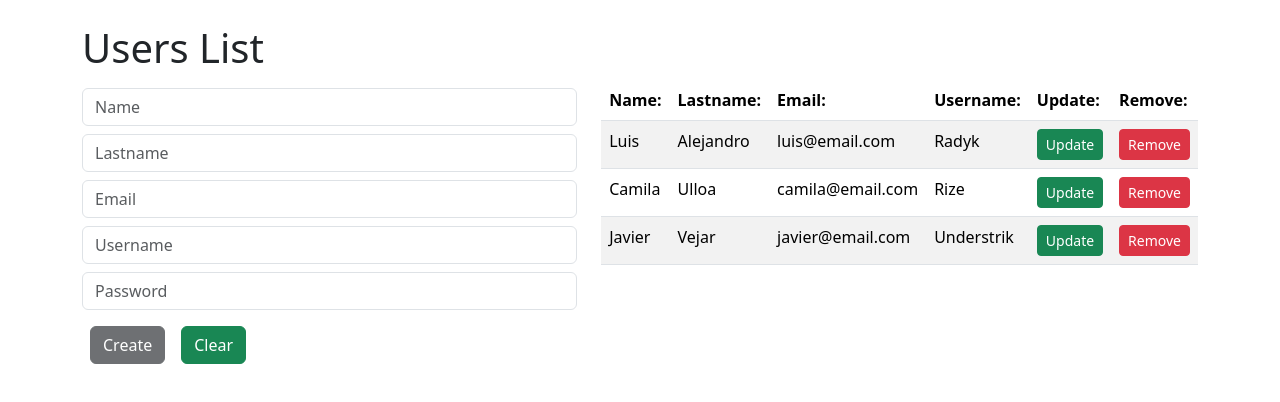
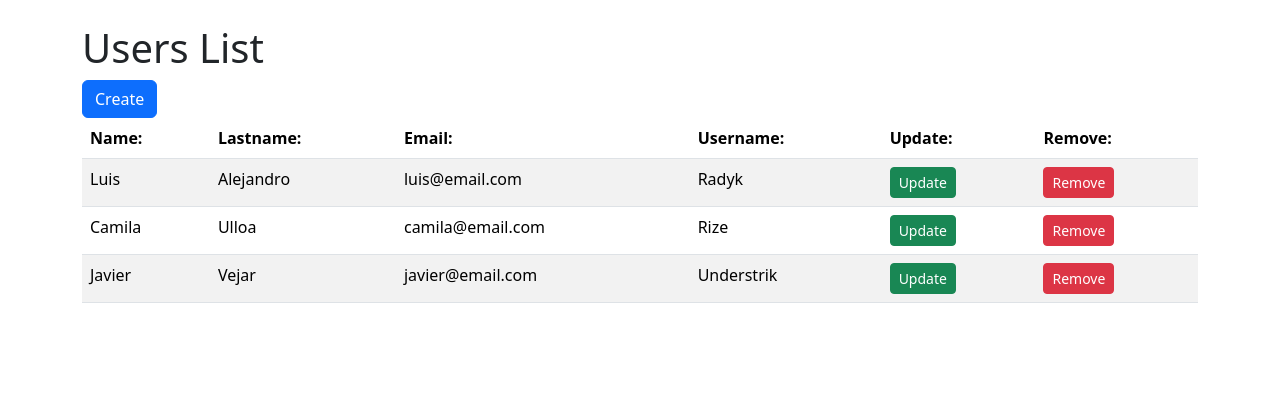
Before and after one commit to LuisWork/angular-5-users-app, an Angular app: page / in a window 1280 px wide. Shown: the top 402 px of the page. Built offline with nearby package versions, Linux system fonts and the light colour scheme.

Commit message:
Implementando Open/Close del form

```diff
--- a/src/app/components/user-app/user-app.component.html
+++ b/src/app/components/user-app/user-app.component.html
@@ -1,11 +1,16 @@
 <div class="container my-4">
     <h1>{{title}}</h1>
+    <button class="btn btn-primary" (click)="setOpen()">{{(open == true) ? 'Close' : 'Create'}}</button>
     <div class="row">
+        @if(open) {
         <div class="col">
-            <app-user-form (userEventEmitter)="addUser($event)" [user]="userSelected"/>
+            <app-user-form (userEventEmitter)="addUser($event)" [user]="userSelected" />
         </div>
+        } @else {
         <div class="col">
-            <app-user [users]="users" (idUserEventEmitter)="removeUser($event)" (userEventEmitter)="setSelectedUser($event)"/>
+            <app-user [users]="users" (idUserEventEmitter)="removeUser($event)"
+                (userEventEmitter)="setSelectedUser($event)" />
         </div>
+        }
     </div>
 </div>
--- a/src/app/components/user-app/user-app.component.ts
+++ b/src/app/components/user-app/user-app.component.ts
@@ -19,6 +19,8 @@
 
   userSelected: User;
 
+  open: boolean = false;
+
   constructor(private service: UserService) {
     this.userSelected = new User();
   }
@@ -39,6 +41,7 @@
       icon: "success"
     });
     this.userSelected = new User();
+    this.setOpen();
   }
 
   removeUser(id: number): void {
@@ -64,6 +67,11 @@
 
   setSelectedUser(user: User): void {
     this.userSelected = { ...user };
+    this.open = true;
+  }
+
+  setOpen(): void {
+    this.open = !this.open;
   }
 
 }
```
